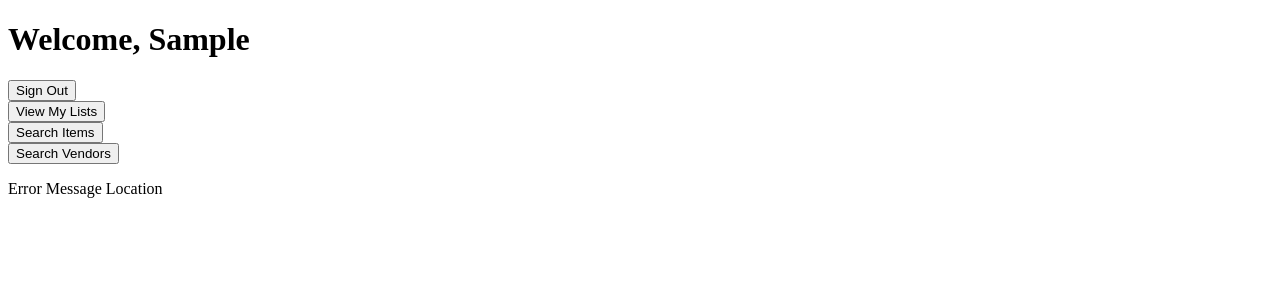
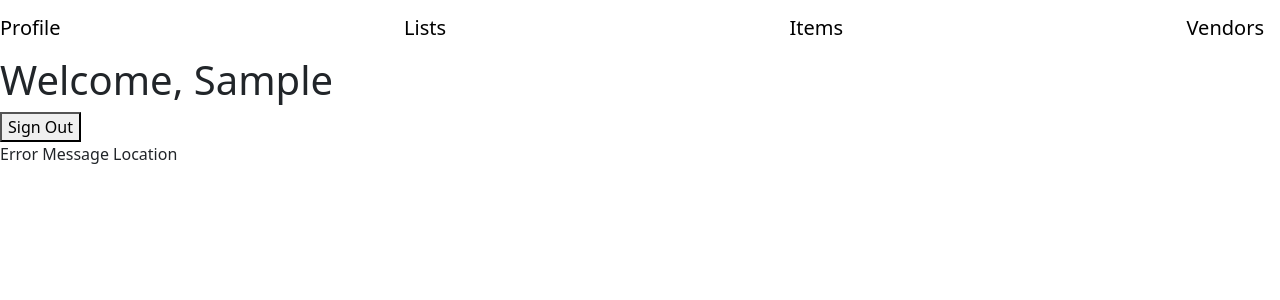
Before and after one commit to NicholasRM/last-list, a Django app: page / in a window 1280 px wide. Shown: the top 300 px of the page. Run offline with Django 4.2, Linux system fonts and the light colour scheme; the visitor is signed in with stand-in values (Sample User, id 1).

Commit message:
Added navbar to login screen

```diff
--- a/lastlist/lastlistweb/templates/lastlistweb/item-search/index.html
+++ b/lastlist/lastlistweb/templates/lastlistweb/item-search/index.html
@@ -3,6 +3,7 @@
   <head>
     <title>Item Search</title>
     <meta charset="utf-8" />
+    <link href="https://cdn.jsdelivr.net/npm/bootstrap@5.3.3/dist/css/bootstrap.min.css" rel="stylesheet" integrity="sha384-QWTKZyjpPEjISv5WaRU9OFeRpok6YctnYmDr5pNlyT2bRjXh0JMhjY6hW+ALEwIH" crossorigin="anonymous">
   </head>
 
   <body>
--- a/lastlist/lastlistweb/templates/lastlistweb/item-view/index.html
+++ b/lastlist/lastlistweb/templates/lastlistweb/item-view/index.html
@@ -4,6 +4,7 @@
   <head>
     <title>Item View</title>
     <meta charset="utf-8" />
+    <link href="https://cdn.jsdelivr.net/npm/bootstrap@5.3.3/dist/css/bootstrap.min.css" rel="stylesheet" integrity="sha384-QWTKZyjpPEjISv5WaRU9OFeRpok6YctnYmDr5pNlyT2bRjXh0JMhjY6hW+ALEwIH" crossorigin="anonymous">
   </head>
 
   <body>
@@ -34,8 +35,8 @@
       <h3>Add item to... </h3>
       {% for l in lists %}
         <a class="nav-link" href={% url "lastlistweb:addlistitem" l.list_id item.item_id %}> {{ l.name }} </a>
-        <br />
       {% endfor %}
+      <br />
     {% else %}
       <p>Looks like that item doesn't exist yet...</p>
     {% endif %}
--- a/lastlist/lastlistweb/templates/lastlistweb/list-view/index.html
+++ b/lastlist/lastlistweb/templates/lastlistweb/list-view/index.html
@@ -4,6 +4,7 @@
   <head>
     <title>List View</title>
     <meta charset="utf-8" />
+    <link href="https://cdn.jsdelivr.net/npm/bootstrap@5.3.3/dist/css/bootstrap.min.css" rel="stylesheet" integrity="sha384-QWTKZyjpPEjISv5WaRU9OFeRpok6YctnYmDr5pNlyT2bRjXh0JMhjY6hW+ALEwIH" crossorigin="anonymous">
   </head>
 
   <body>
--- a/lastlist/lastlistweb/templates/lastlistweb/login/index.html
+++ b/lastlist/lastlistweb/templates/lastlistweb/login/index.html
@@ -2,26 +2,24 @@
 
 <html lang="en">
   <head>
-    <title>index.html</title>
+    <title>Login</title>
     <meta charset="utf-8" />
+    <link href="https://cdn.jsdelivr.net/npm/bootstrap@5.3.3/dist/css/bootstrap.min.css" rel="stylesheet" integrity="sha384-QWTKZyjpPEjISv5WaRU9OFeRpok6YctnYmDr5pNlyT2bRjXh0JMhjY6hW+ALEwIH" crossorigin="anonymous">
   </head>
 
   <body>
     {% if user.is_authenticated %}
+    <nav class="navbar">
+      <a class="navbar-brand" href="#">Profile</a>
+      <a class="navbar-brand" href="#">Lists</a>
+      <a class="navbar-brand" href="#">Items</a>
+      <a class="navbar-brand" href="#">Vendors</a>
+    </nav>
       <h1> Welcome, {{ user.first_name }}</h1>
       <button type="submit" id="signout-button" onclick="location.href='/signout'">
         Sign Out
       </button><br/>
-      <button type="submit" id="lists-button" onclick="location.href='/lists'">
-        View My Lists
-      </button><br/>
-      <button type="submit" id="items-button" onclick="location.href='/items'">
-        Search Items
-      </button><br/>
-      <button type="submit" id="vendors-button" onclick="location.href='/vendors'">
-        Search Vendors
-      </button><br/>
-    {% else %}
+          {% else %}
     <h1>Last List Login</h1>
     <div id="login">
       <div id="text-entries">
--- a/lastlist/lastlistweb/templates/lastlistweb/vendor-search/index.html
+++ b/lastlist/lastlistweb/templates/lastlistweb/vendor-search/index.html
@@ -3,6 +3,7 @@
   <head>
     <title>Vendor Search</title>
     <meta charset="utf-8" />
+    <link href="https://cdn.jsdelivr.net/npm/bootstrap@5.3.3/dist/css/bootstrap.min.css" rel="stylesheet" integrity="sha384-QWTKZyjpPEjISv5WaRU9OFeRpok6YctnYmDr5pNlyT2bRjXh0JMhjY6hW+ALEwIH" crossorigin="anonymous">
   </head>
   <body>
     <h1>Vendor Search</h1>
--- a/lastlist/lastlistweb/templates/lastlistweb/vendor-view/index.html
+++ b/lastlist/lastlistweb/templates/lastlistweb/vendor-view/index.html
@@ -3,6 +3,7 @@
   <head>
     <meta charset="utf-8" />
     <title>Vendor View</title>
+    <link href="https://cdn.jsdelivr.net/npm/bootstrap@5.3.3/dist/css/bootstrap.min.css" rel="stylesheet" integrity="sha384-QWTKZyjpPEjISv5WaRU9OFeRpok6YctnYmDr5pNlyT2bRjXh0JMhjY6hW+ALEwIH" crossorigin="anonymous">
   </head>
   <body>
     <h1>
```
Also changed, not shown: lastlist/lastlistweb/templates/lastlistweb/inspect-list/index.html (+7 -1 lines), lastlist/lastlistweb/templates/lastlistweb/signup/index.html (+12 -6 lines).
